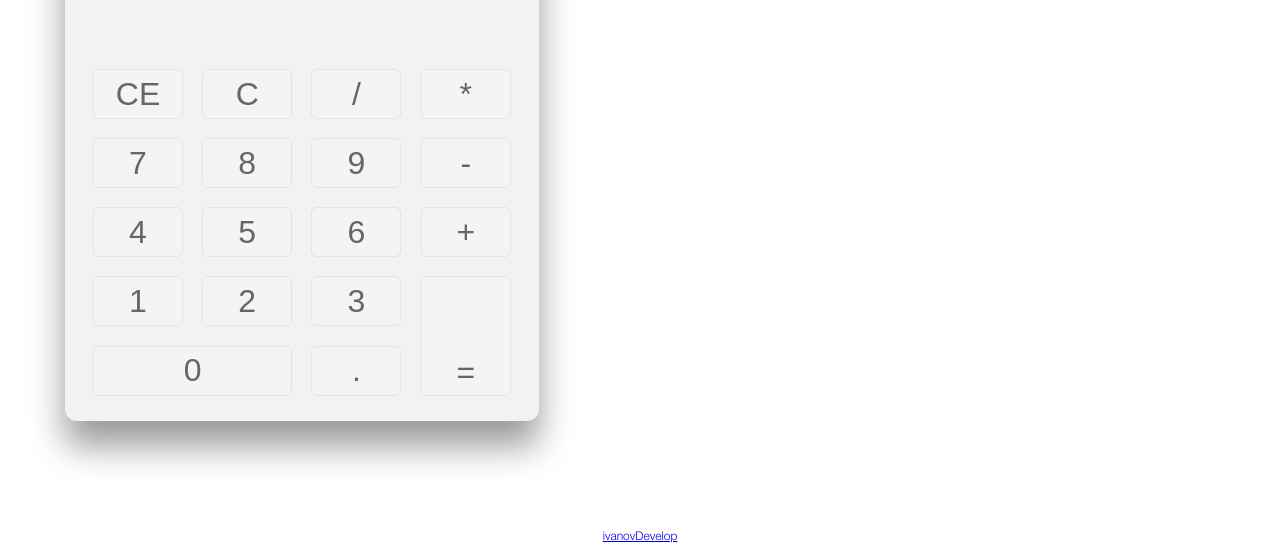
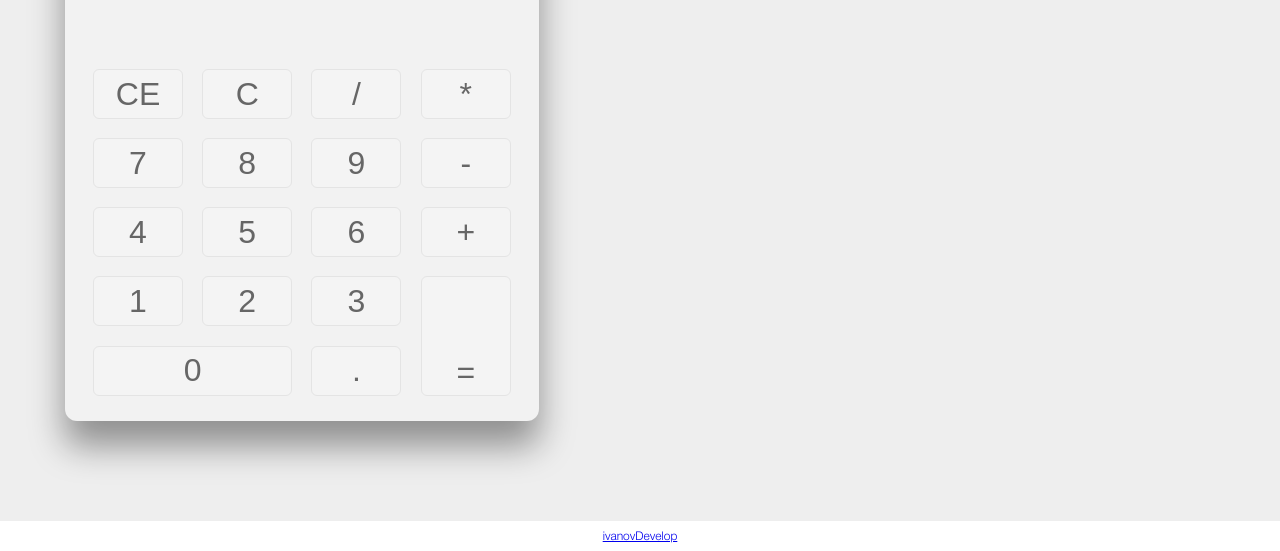
Before and after one commit to gftx/calculator, a plain HTML site: page index.html in a window 1280 px wide. Shown: the part 334-885 px from the top of the page. Drawn offline with Linux system fonts and the light colour scheme.

Commit message:
update css

```diff
--- a/css/main.css
+++ b/css/main.css
@@ -2,7 +2,9 @@ body, html {
   width: 100%;
   height: 100%;
   margin: 0;
-  padding: 0; }
+  padding: 0;
+  background-color: #eee;
+}
 
 body {
   font-family: "helvetica", Arial, sans-serif; }
```
